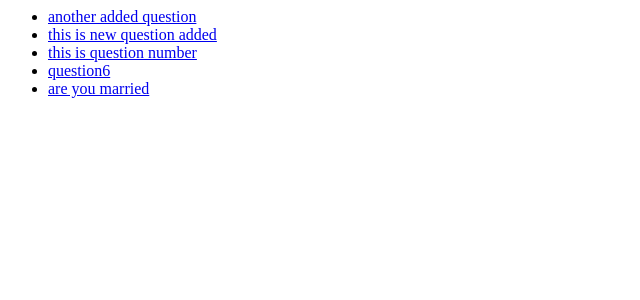
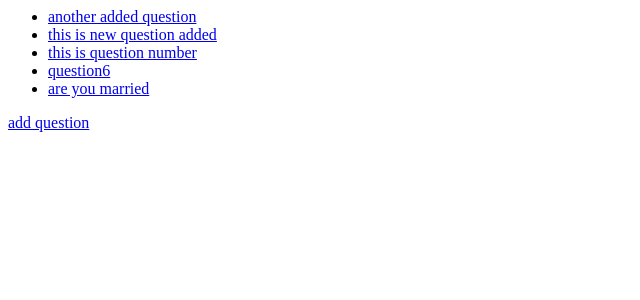
Before and after one commit to Azharyaseen12/django-official-tutorial, a Django app: page /polls/ in a window 1280 px wide. Shown: the top 300 px of the page, without its empty margins (0-640 px from the left). Run offline with Django 4.2, Linux system fonts and the light colour scheme; data comes from the database, SQL or seed files in the repository; both versions use the stored data as it was after the commit.

Commit message:
django tutorials comlleted

```diff
--- a/polls/templates/polls/index.html
+++ b/polls/templates/polls/index.html
@@ -8,3 +8,4 @@
 {% else %}
     <p>No polls are available.</p>
 {% endif %}
+<a href="{% url 'polls:add_question' %}">add question</a>
--- a/polls/templates/polls/results.html
+++ b/polls/templates/polls/results.html
@@ -7,3 +7,4 @@
 </ul>
 
 <a href="{% url 'polls:detail' question.id %}">Vote again?</a>
+<a href="{% url 'polls:reset_vote' question.id %}">reset vote?</a>
--- a/polls/urls.py
+++ b/polls/urls.py
@@ -12,7 +12,10 @@ urlpatterns = [
     path("<int:question_id>/results/", views.results, name="results"),
     # ex: /polls/5/vote/
     path("<int:question_id>/vote/", views.vote, name="vote"),
-
     path("<int:question_id>/choice/", views.choice, name="choice"),
 
+    path("<int:question_id>/reset_vote/", views.reset_vote, name="reset_vote"),
+
+    path("add_question/", views.add_question, name="add_question"),
+
 ]
--- a/polls/views.py
+++ b/polls/views.py
@@ -3,6 +3,7 @@ from django.http import HttpResponse,HttpResponseRedirect
 from . models import Question, Choice
 from django.http import Http404
 from django.urls import reverse
+from django.utils import timezone
 
 def index(request):
     latest_question_list = Question.objects.order_by("-pub_date")[:5]
@@ -38,9 +39,6 @@ def vote(request, question_id):
     else:
         selected_choice.votes += 1
         selected_choice.save()
-        # Always return an HttpResponseRedirect after successfully dealing
-        # with POST data. This prevents data from being posted twice if a
-        # user hits the Back button.
         return HttpResponseRedirect(reverse("polls:results", args=(question.id,)))
 
 def choice(request, question_id):
@@ -55,3 +53,23 @@ def choice(request, question_id):
                 )
             new_choice.save()
     return render(request, "polls/detail.html", {"question": question})
+
+def reset_vote(request, question_id):
+    question = get_object_or_404(Question, pk=question_id)
+    for choice in question.choice_set.all():
+        choice.votes = 0
+        choice.save()
+    return HttpResponseRedirect(reverse("polls:results", args=(question.id,)))
+
+def add_question(request):
+    if request.method == 'GET':
+        return render(request, "polls/new_question.html")
+    elif request.method == 'POST':
+        user_submited_question = request.POST["question"]
+        if not user_submited_question:
+            return render(request, "polls/new_question.html",{
+                "error_message":"please enter a valid question"
+            })
+        new_question = Question(question_text=user_submited_question, pub_date = timezone.now(),)
+        new_question.save()
+        return HttpResponseRedirect(reverse("polls:index"))
```
Also changed, not shown: polls/templates/polls/new_question.html (added, +8 -0 lines), db.sqlite3.
